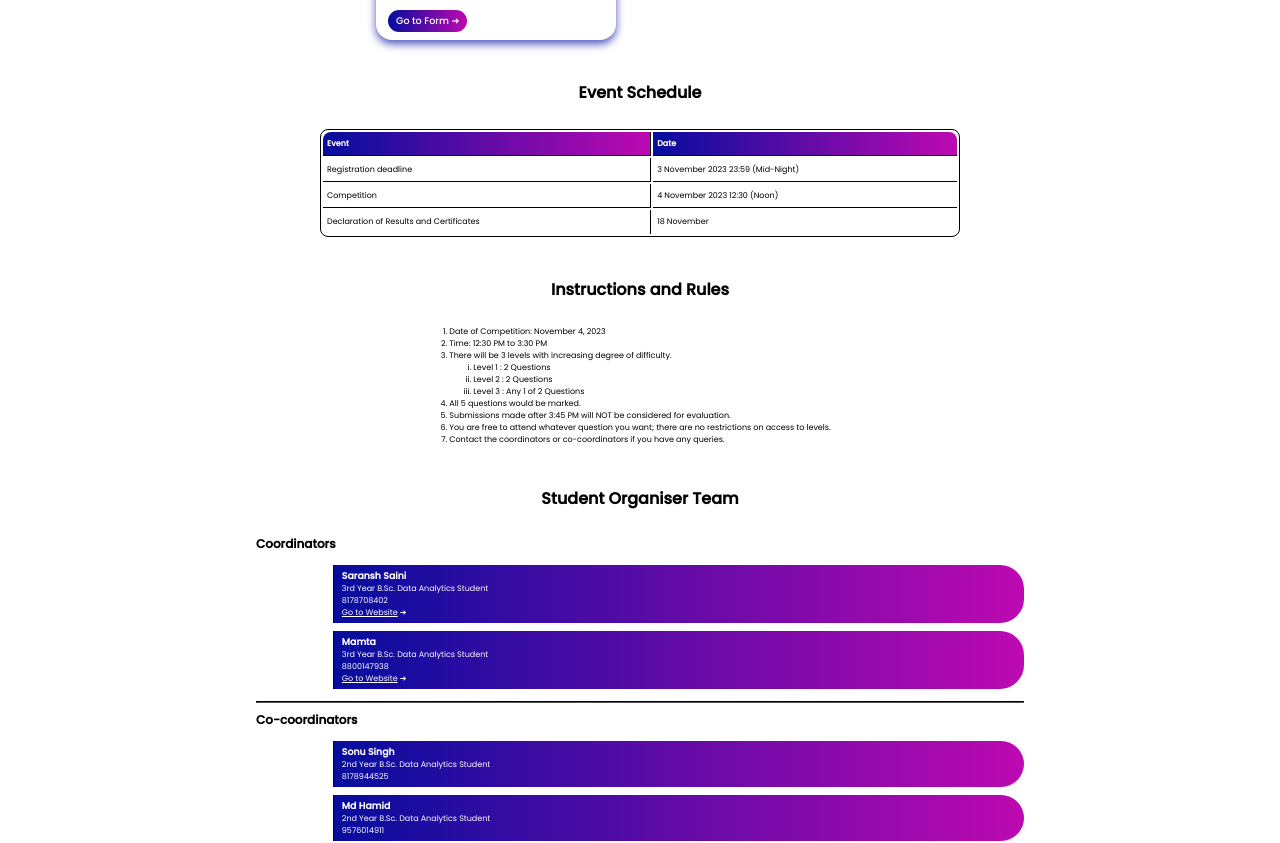
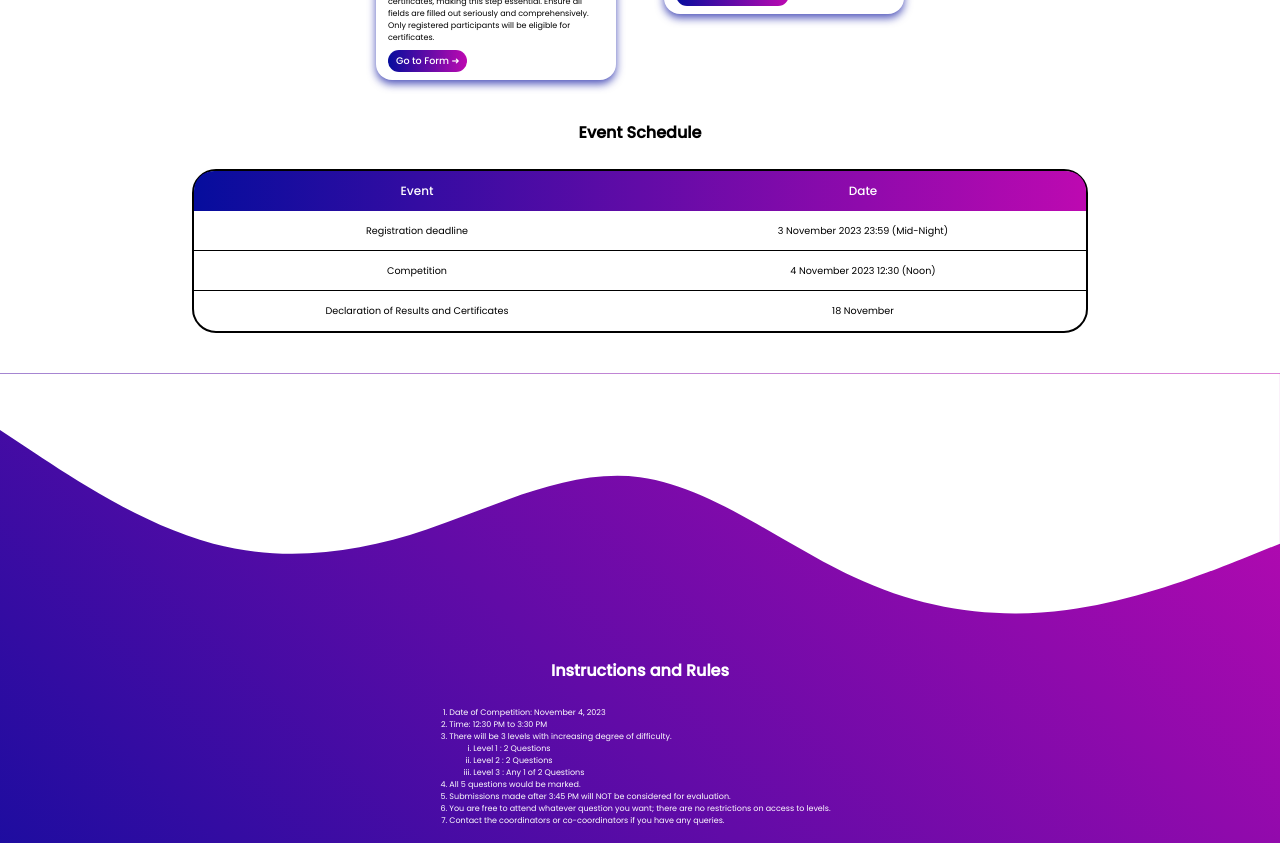
Before and after one commit to Saransh482003/Code-Spardha-Website, a Next.js app: page / in a window 1280 px wide. Shown: the part 700-1543 px from the top of the page. Built offline with nearby package versions, Linux system fonts and the light colour scheme; grey boxes are pictures that could not be loaded.

Commit message:
Everything done

```diff
--- a/pages/index.js
+++ b/pages/index.js
@@ -45,7 +45,25 @@ const home = () => {
       </section>
       <section className={styler.howTo}>
         <h1 className={styler.howHeader}>Event Schedule</h1>
-        <table className={styler.scheduler}>
+        <div className={styler.table}>
+          <div className={styler.headRow}>
+            <div className={styler.headData}>Event</div>
+            <div className={styler.headData}>Date</div>
+          </div>
+          <div className={styler.row} style={{borderBottom:"0.2rem solid black"}}>
+            <div className={styler.data}>Registration deadline</div>
+            <div className={styler.data}>3 November 2023 23:59 (Mid-Night)</div>
+          </div>
+          <div className={styler.row} style={{borderBottom:"0.2rem solid black"}}>
+            <div className={styler.data}>Competition</div>
+            <div className={styler.data}>4 November 2023 12:30 (Noon)</div>
+          </div>
+          <div className={styler.row}>
+            <div className={styler.data}>Declaration of Results and Certificates</div>
+            <div className={styler.data}>18 November</div>
+          </div>
+        </div>
+        {/* <table className={styler.scheduler}>
           <thead>
             <tr className={styler.tableRow}>
               <th className={styler.datakh}>Event</th>
@@ -66,9 +84,10 @@ const home = () => {
               <td className={styler.dataf}>18 November</td>
             </tr>
           </tbody>
-        </table>
+        </table> */}
       </section>
-      <section className={styler.howTo}>
+      <section className={styler.instructionPanel}>
+      <svg xmlns="http://www.w3.org/2000/svg" viewBox="0 0 1440 320" style={{rotate:"180deg"}}><path fill="#ffffff" fill-opacity="1" d="M0,128L40,112C80,96,160,64,240,53.3C320,43,400,53,480,90.7C560,128,640,192,720,202.7C800,213,880,171,960,144C1040,117,1120,107,1200,128C1280,149,1360,203,1400,229.3L1440,256L1440,320L1400,320C1360,320,1280,320,1200,320C1120,320,1040,320,960,320C880,320,800,320,720,320C640,320,560,320,480,320C400,320,320,320,240,320C160,320,80,320,40,320L0,320Z"></path></svg>
         <h1 className={styler.howHeader}>Instructions and Rules</h1>
         <ol className={styler.instructions}>
           <li className={styler.inst}>Date of Competition: November 4, 2023</li>
@@ -85,6 +104,8 @@ const home = () => {
           <li className={styler.inst}>Contact the coordinators or co-coordinators if you have any queries.</li>
 
         </ol>
+
+        <svg xmlns="http://www.w3.org/2000/svg" viewBox="0 0 1440 320"><path fill="#ffffff" fill-opacity="1" d="M0,128L30,144C60,160,120,192,180,170.7C240,149,300,75,360,64C420,53,480,107,540,112C600,117,660,75,720,53.3C780,32,840,32,900,53.3C960,75,1020,117,1080,160C1140,203,1200,245,1260,229.3C1320,213,1380,139,1410,101.3L1440,64L1440,320L1410,320C1380,320,1320,320,1260,320C1200,320,1140,320,1080,320C1020,320,960,320,900,320C840,320,780,320,720,320C660,320,600,320,540,320C480,320,420,320,360,320C300,320,240,320,180,320C120,320,60,320,30,320L0,320Z"></path></svg>
       </section>
       <section className={styler.howTo}>
         <h1 className={styler.howHeader}>Student Organiser Team</h1>
--- a/styles/Index.module.css
+++ b/styles/Index.module.css
@@ -1,8 +1,11 @@
 .intro{
   width: 100%;
-  height: 30rem;
+  height: 35rem;
   overflow: hidden;
   position: relative;
+  /* border-bottom-left-radius: 30rem;
+  border-bottom-right-radius: 30rem,30rem; */
+  border-radius: 0 0 50% 50%/ 0 0 80% 80%;
 }
 .intro::after {
   content: '';
@@ -60,6 +63,20 @@
   margin-top: 5rem;
   margin-bottom: 3rem;
   height: max-content;
+}
+.instructionPanel{
+  display: flex;
+  flex-direction: column;
+  align-items: center;
+  width: 100%;
+  margin-top: 5rem;
+  margin-bottom: 3rem;
+  height: max-content;
+  color: white;
+  /* padding-top: 5rem;
+  padding-bottom: 5rem; */
+  background-image:linear-gradient(45deg, rgba(6, 13, 157),rgba(189, 9, 177));
+  /* border-radius: 0 0 50% 50%/ 0 0 80% 80%; */
 }
 .howHeader{
   font-size: 2rem;
@@ -155,11 +172,54 @@
   font-size: 1.2rem;
   background-image: linear-gradient(to right, rgba(6, 13, 157),rgba(189, 9, 177));
 }
-.tableRow{
+.table{
+  display: flex;
+  flex-direction: column;
+  /* justify-content: center; */
+  align-items: center;
+  width:70%;
+  height: max-content;
+  border: 0.3rem solid black;
+  border-radius: 3rem;
+  font-size:1.2rem;
+}
+.headRow{
+  display: flex;
+  flex-direction: row;
+  height: 5rem;
+  width: 100%;
+  font-size: 1.5rem;
+  background-image: linear-gradient(to right, rgba(6, 13, 157),rgba(189, 9, 177));
+  color: white;
+  font-weight: 500 ;
+  border-radius: 2.5rem 2.5rem 0 0;
+}
+.row{
+  display: flex;
+  flex-direction: row;
+  width: 100%;
+  height: 5rem;
+}
+.headData{
+  display: flex;
+  flex-direction: row;
+  justify-content: center;
+  align-items: center;
+  width: 50%;
+
+}
+.data{
+  display: flex;
+  flex-direction: row;
+  justify-content: center;
+  align-items: center;
+  width: 50%;
+}
+/* .tableRow{
   height: 3rem;
   border: 0.2rem solid black;
-}
-.data{
+} */
+/* .data{
   padding-left: 0.5rem;
   border-bottom: 0.2rem solid black;
 }
@@ -189,7 +249,7 @@
 }
 .dataf{
   padding-left: 0.5rem;
-}
+} */
 @media (max-width: 1298px) {
   .videoContent{
     /* transform: translate(0%, -12%); */
```
